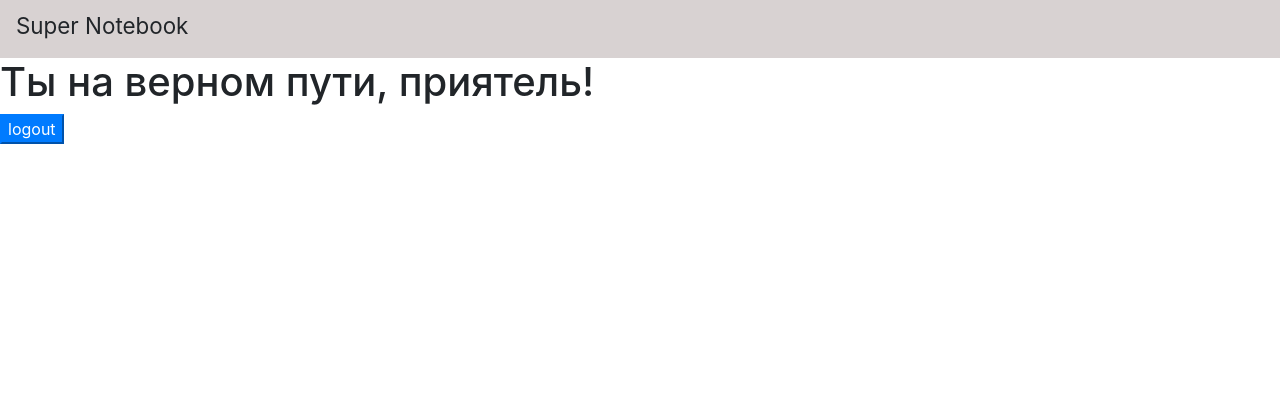
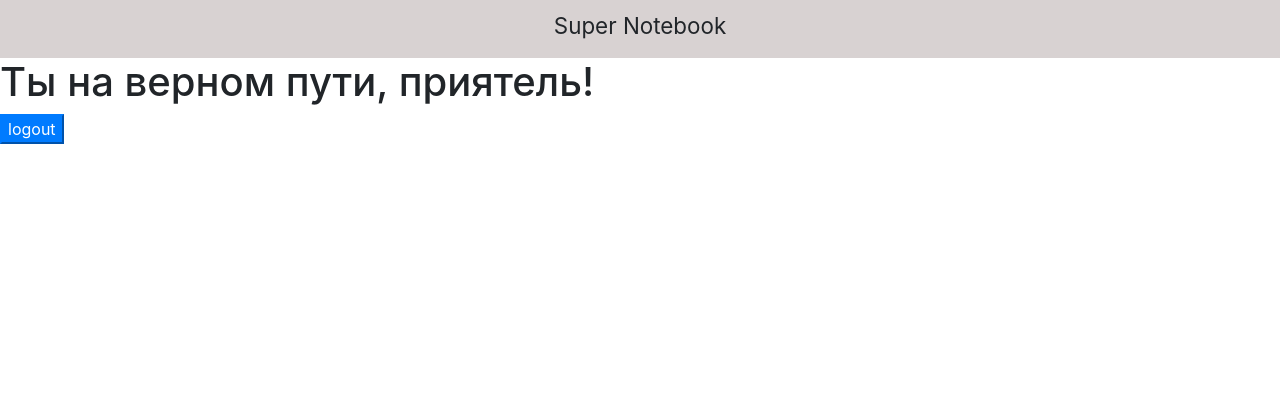
Before and after one commit to olichgrigoreva/wdb-course-2, a PHP site: page /note.html in a window 1280 px wide. Shown: the top 420 px of the page. Run offline with PHP 8.4, Linux system fonts and the light colour scheme.

Commit message:
navbar fix

```diff
--- a/www/index.php
+++ b/www/index.php
@@ -83,7 +83,7 @@ else {
 </head>
 
 <body>
-    <nav class="navbar"> <h3><small>Super Notebook</small></h3></nav>
+    <nav class="navbar d-flex justify-content-center"> <h3><small>Super Notebook</small></h3></nav>
     <form class="container form-group" method="POST">
         <input name="username" type="text" class="reg_fields" placeholder="Username" >
         <input name="password" type="text" class="reg_fields" placeholder="Password">
--- a/www/note.html
+++ b/www/note.html
@@ -12,7 +12,7 @@
 </head>
 
 <body>
-    <nav class="navbar"> <h3><small>Super Notebook</small></h3></nav>
+    <nav class="navbar d-flex justify-content-center" > <h3><small>Super Notebook</small></h3></nav>
     <h1>Ты на верном пути, приятель!</h1>
     <button type="button" class="btn-primary">
         logout
--- a/www/register.html
+++ b/www/register.html
@@ -14,7 +14,7 @@
 </head>
 
 <body>
-    <nav class="navbar"> <h3><small>Super Notebook</small></h3></nav>
+    <nav class="navbar d-flex justify-content-center"> <h3><small>Super Notebook</small></h3></nav>
     <form class="container form-group"></form>
         <!-- jQuery first, then Popper.js, then Bootstrap JS -->
         <script src="https://code.jquery.com/jquery-3.3.1.slim.min.js" integrity="sha384-q8i/X+965DzO0rT7abK41JStQIAqVgRVzpbzo5smXKp4YfRvH+8abtTE1Pi6jizo" crossorigin="anonymous"></script>
```
